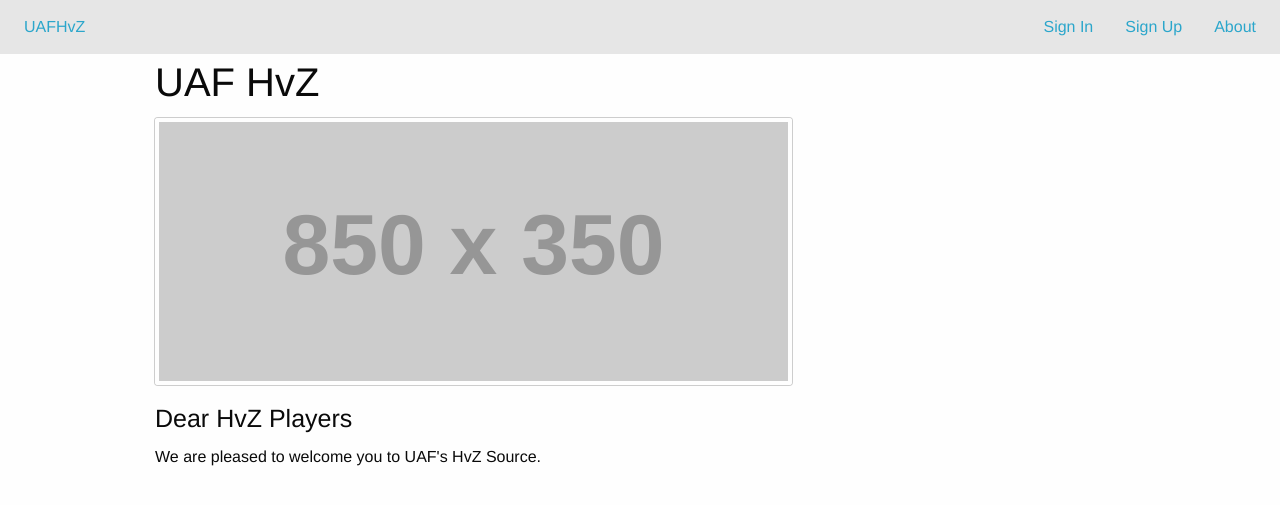
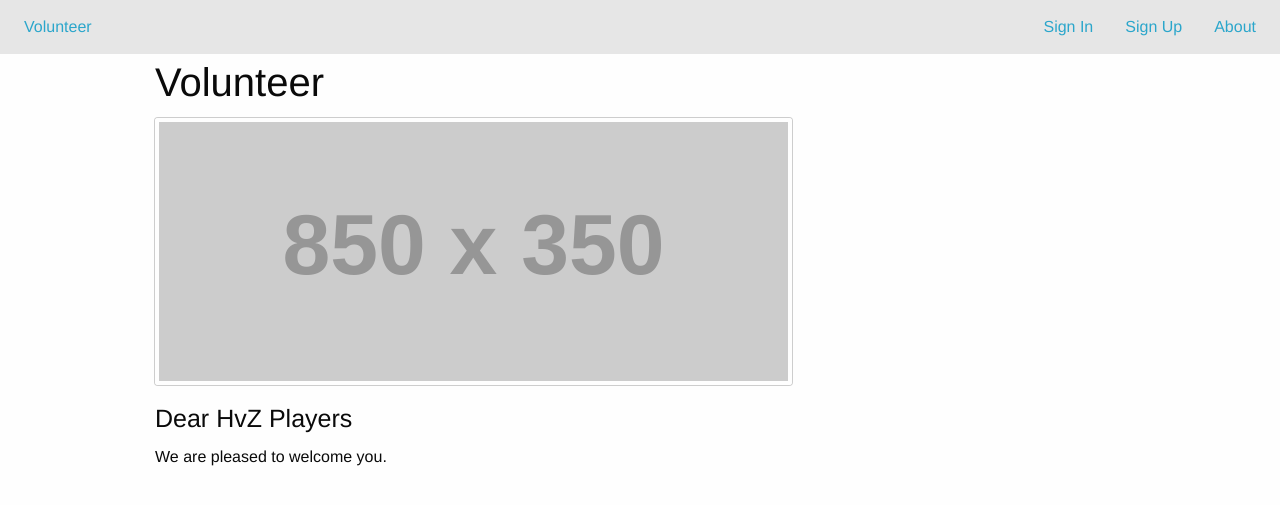
Before and after one commit to mcszymist/IAIDSWebsite, a Django app: page / in a window 1280 px wide. Shown: the top 505 px of the page. Run offline with Django 3.2, Linux system fonts and the light colour scheme; grey boxes labelled with a size stand in for pictures from a placeholder-image service; some libraries are stand-ins or nearby versions.

Commit message:
[#1,#2][home_template.html, main_template.html] Moved header functions into main_template

```diff
--- a/IAIDSWebsite/home/templates/home_template.html
+++ b/IAIDSWebsite/home/templates/home_template.html
@@ -2,10 +2,10 @@
 
 {% block middleColumn %}
 <div class="blog-post">
-    <h2>UAF HvZ</h2>
+    <h2>Volunteer</h2>
     <img class="thumbnail" src="https://placehold.it/850x350">
     <h4>Dear HvZ Players</h4>
-    <p>We are pleased to welcome you to UAF's HvZ Source.</p>
+    <p>We are pleased to welcome you.</p>
     <!-- <div class="callout">
         <ul class="menu simple">
             <li><a href="#">Author: Mike Mikers</a></li>
@@ -26,15 +26,3 @@
     <!--</div>-->
 <!--</div>-->
 {% endblock %}
-
-{% block topMenuRight %}
-
-    {% if user.is_authenticated %}
-        <li><a href="{% url 'logout' %}">logout</a></li>
-        <li><a href="player/account/">account</a></li>
-    {% else %}
-        <li><a href="/accounts/login/">Sign In</a></li>
-        <li><a href="#">Sign Up</a></li>
-    {% endif %}
-
-{% endblock %}
--- a/IAIDSWebsite/home/templates/main_template.html
+++ b/IAIDSWebsite/home/templates/main_template.html
@@ -4,7 +4,7 @@
 <head>
     <meta charset="utf-8" />
     <meta name="viewport" content="width=device-width, initial-scale=1.0" />
-    <title>UAF HvZ</title>
+    <title>Volunteer</title>
 
     {% load static %}
     <link rel="stylesheet" type="text/css" href="{% static 'source/css/foundation.css' %}">
@@ -21,10 +21,10 @@
     <div class="top-bar">
         <div class="top-bar-left">
             <ul class="menu">
-                <!-- <li class="menu-text">UAF HVZ</li> -->
+                <!-- <li class="menu-text">Volunteer</li> -->
                 {% block topMenuLeft %}
                 {% endblock %}
-                <li> <a href="/">UAFHvZ</a></li>
+                <li> <a href="/">Volunteer</a></li>
             </ul>
         </div>
 
@@ -32,6 +32,13 @@
             <ul class="dropdown menu" data-dropdown-menu>
                 {% block topMenuRight %}
                 {% endblock %}
+				{% if user.is_authenticated %}
+					<li><a href="{% url 'logout' %}">Logout</a></li>
+					<li><a href="player/account/">Account</a></li>
+				{% else %}
+					<li><a href="/accounts/login/">Sign In</a></li>
+					<li><a href="#">Sign Up</a></li>
+				{% endif %}
                 <li><a href="#">About</a></li>
                 {% block topMenuRightProfile %}
                 {% endblock %}
```
